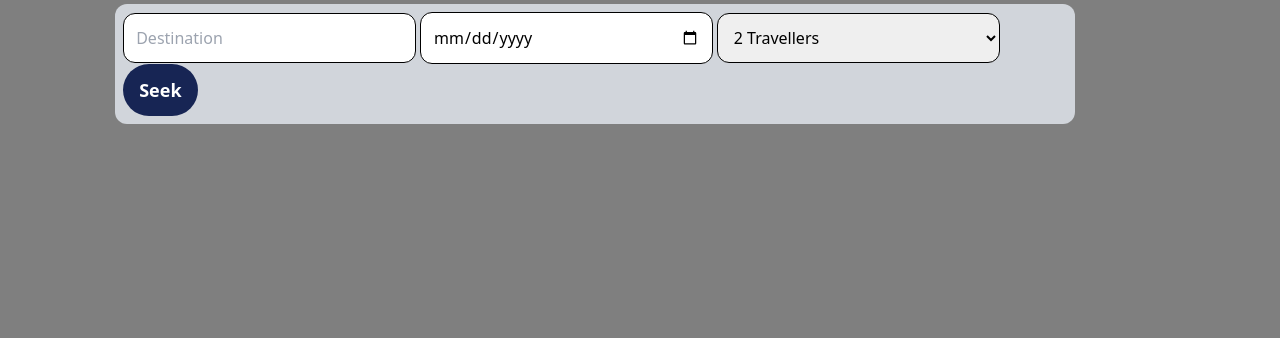
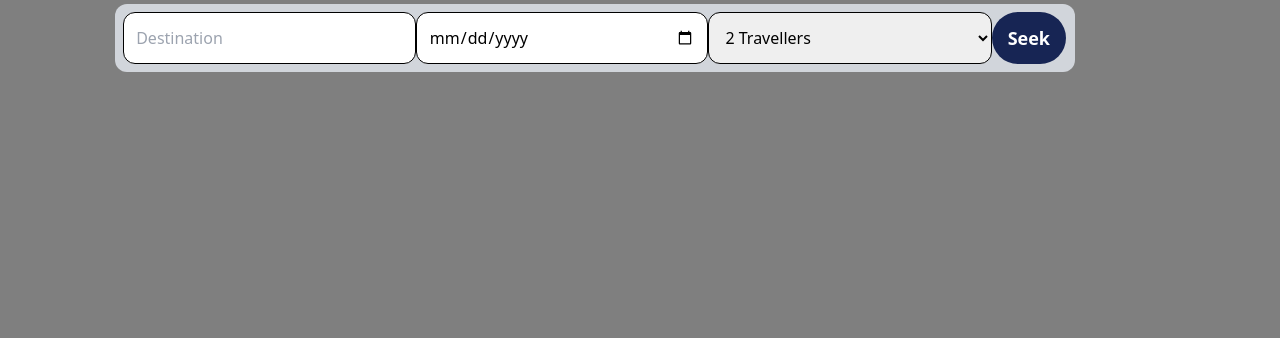
Before and after one commit to innocentemutabazi/cssexercise, a website: page src/index.html in a window 1280 px wide. Shown: the part 532-870 px from the top of the page. Drawn offline with Linux system fonts and the light colour scheme.

Commit message:
updated input fields

```diff
--- a/src/index.html
+++ b/src/index.html
@@ -32,13 +32,13 @@
             <img src="./2022-06-05_Vrbo_APFT2_Barcelona_Therin_House_2_4605_2.jpeg" class="z-0 absolute">
             <div class="bg-black z-10 relative w-full h-[100vh] bg-opacity-50">
                 <h1 class="text-white relative z-10 text-[60px] top-[45%] left-[10%] font-semibold font-Noto">Find your place for each other</h1>
-                <div class="bg-gray-300 relative z-10 top-[47%] left-[9%] p-2 rounded-xl w-[75%]">
+                <div class="bg-gray-300 relative z-10 top-[47%] left-[9%] p-2 rounded-xl w-[75%] flex">
                   <input type="search" placeholder="Destination" class="border border-black w-[31%] rounded-xl p-3">
                   <input type="date" placeholder="Date" class="border border-black w-[31%] rounded-xl p-3">
                   <select class="border border-black w-[30%] rounded-xl p-3">
-                    <option value="apple" selected>2 Travellers</option>
-                    <option value="banana">Adult</option>
-                    <option value="orange">Children</option>
+                    <option selected>2 Travellers</option>
+                    <option>Adult</option>
+                    <option>Children</option>
                   </select>
                   <button class="bg-blue-950 text-white font-bold text-lg py-3 px-4 rounded-full">Seek</button>
                 </div>
```
